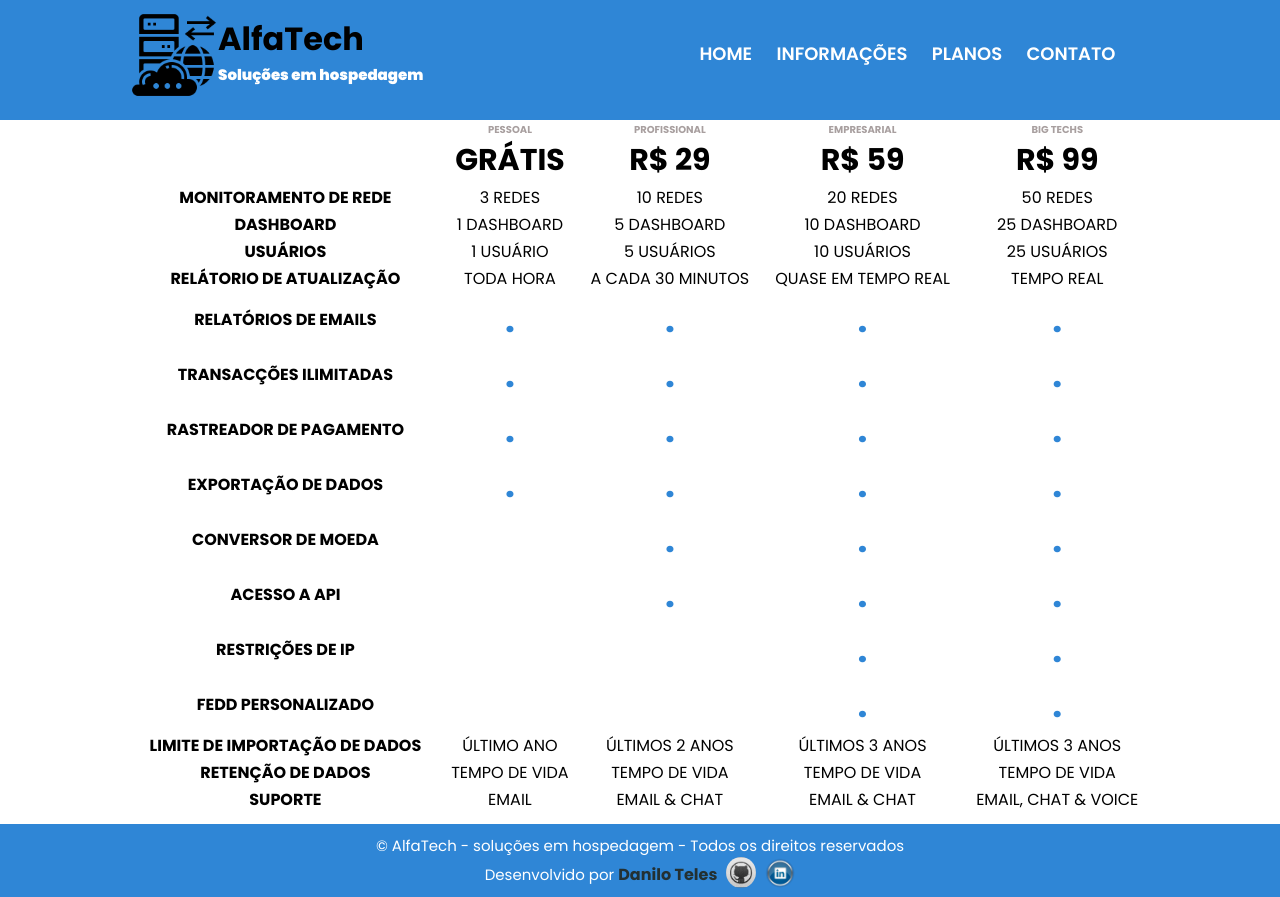
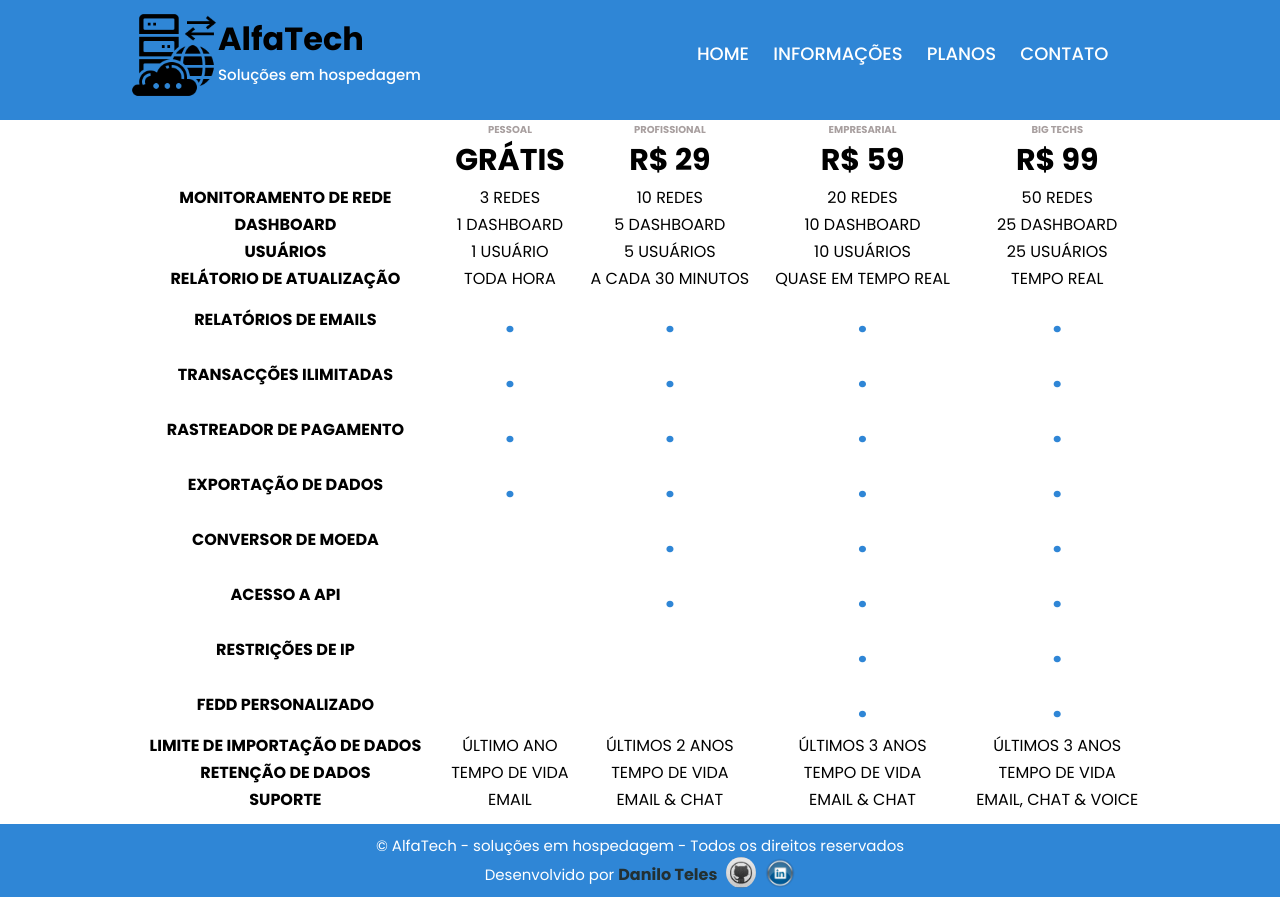
Before and after one commit to Danilo-TTeles/ALFATECH-solucoes-em-hospedagem, a plain HTML site: page precos.html in a window 1280 px wide. Drawn offline with Linux system fonts and the light colour scheme.

Commit message:
correçoes_bold

```diff
--- a/style.css
+++ b/style.css
@@ -36,7 +36,7 @@ header div span{
     display: block;
     color: #2f86d6;
     font-size: 15px;
-}
+    }
 nav{
     text-align: right;
     margin-top: 40px;
--- a/style_p.css
+++ b/style_p.css
@@ -30,6 +30,7 @@ header div span{
     display: block;
     color: #fff;
     font-size: 15px;
+    font-weight: 500;
 }
 nav{
     text-align: right;
@@ -40,7 +41,7 @@ nav a{
     padding-left: 20px;
     text-decoration: none;
     color: #fff;
-    font-weight: 600;
+    font-weight: 500;
     font-size: 18px;
 
 }
```
